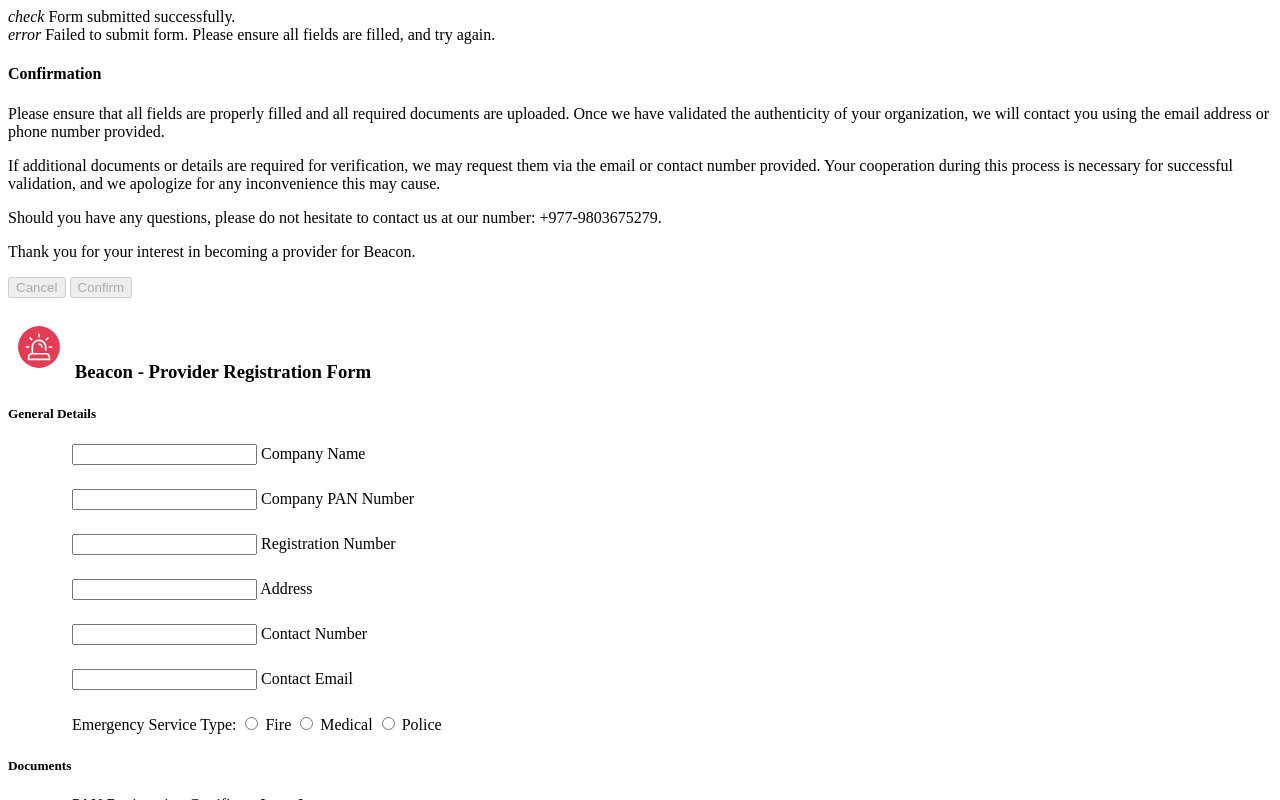
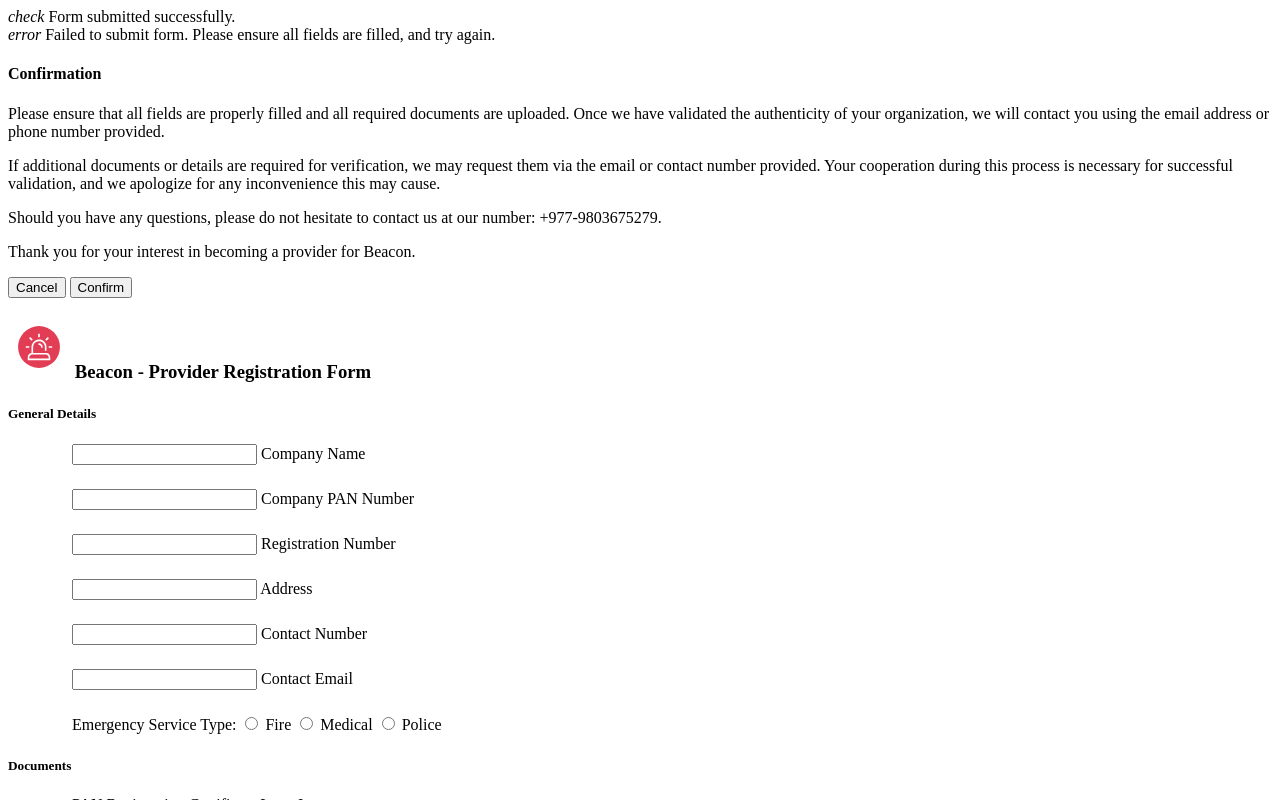
Before and after one commit to aayush125/beacon, a Svelte app in the folder web/: page / in a window 1280 px wide. Both pictures are taken after a click on the button "Provider Registration". Shown: the top 800 px of the page. Built offline with nearby package versions, Linux system fonts and the light colour scheme.

Commit message:
web: fixed form being disabled initially

```diff
--- a/web/src/routes/register_provider/RegistrationForm.svelte
+++ b/web/src/routes/register_provider/RegistrationForm.svelte
@@ -3,7 +3,7 @@
   import DocumentInput from "./DocumentInput.svelte"
 
   let formData
-  let disabled = true
+  let disabled = false
 
   function formConfirm(e) {
     ui("#confirm-dialog")
```
